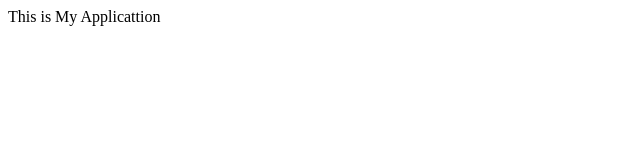
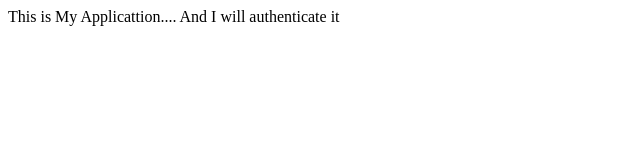
Before and after one commit to kkrpbond/WebProj, a plain HTML site: page index.html in a window 1280 px wide. Shown: the whole page, without its empty margins (0-640 px from the left). Drawn offline with Linux system fonts and the light colour scheme.

Commit message:
login.form

```diff
--- a/index.html
+++ b/index.html
@@ -4,6 +4,6 @@
 	</head>
 
 	<body>
-		This is My Applicattion
+		This is My Applicattion.... And I will authenticate it
 	</body>
 </html>
```
Also changed, not shown: auth.html (added), log.txt (added), resources/sample.bmp (added).
